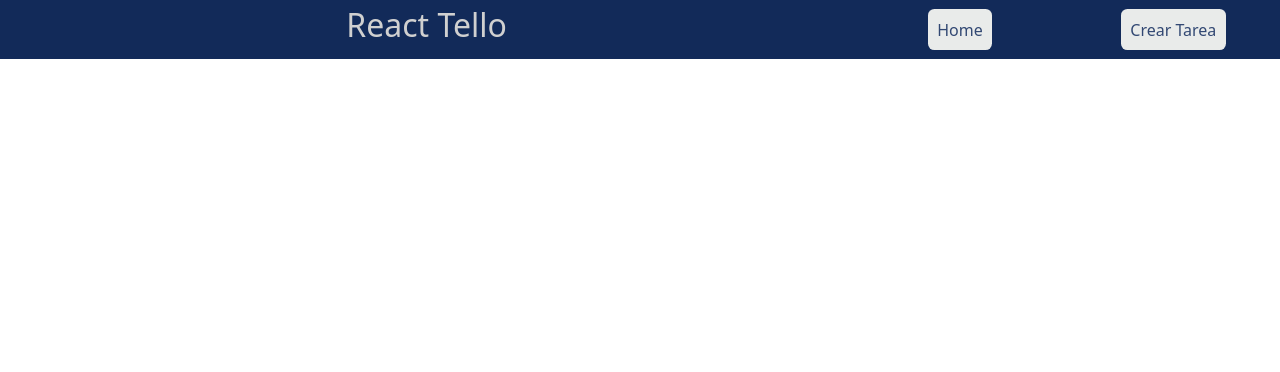
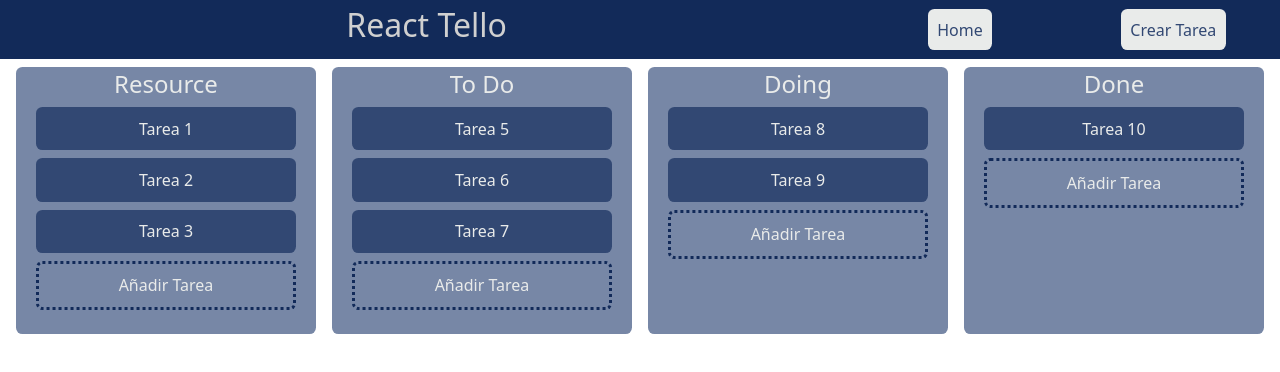
Before and after one commit to EliotHernandez/trello, a React (Create React App) app: page / in a window 1280 px wide. Shown: the top 372 px of the page. Built offline with nearby package versions, Linux system fonts and the light colour scheme.

Commit message:
Create static lists

```diff
--- a/src/App.css
+++ /dev/null
@@ -1,38 +0,0 @@
-.App {
-  text-align: center;
-}
-
-.App-logo {
-  height: 40vmin;
-  pointer-events: none;
-}
-
-@media (prefers-reduced-motion: no-preference) {
-  .App-logo {
-    animation: App-logo-spin infinite 20s linear;
-  }
-}
-
-.App-header {
-  background-color: #282c34;
-  min-height: 100vh;
-  display: flex;
-  flex-direction: column;
-  align-items: center;
-  justify-content: center;
-  font-size: calc(10px + 2vmin);
-  color: white;
-}
-
-.App-link {
-  color: #61dafb;
-}
-
-@keyframes App-logo-spin {
-  from {
-    transform: rotate(0deg);
-  }
-  to {
-    transform: rotate(360deg);
-  }
-}
--- a/src/App.js
+++ b/src/App.js
@@ -1,10 +1,39 @@
 import Header from './components/header/Header';
-import './App.css';
+import './assets/_scss/app.scss';
 
 function App() {
     return (
         <div className="App">
             <Header />
+            <div className="container-fluid">
+                <div className="row lists">
+                    <div className="col resourceList">
+                        <h4>Resource</h4>
+                        <div className="tasks">Tarea 1</div>
+                        <div className="tasks">Tarea 2</div>
+                        <div className="tasks">Tarea 3</div>
+                        <div className="addTasks">Añadir Tarea</div>
+                    </div>
+                    <div className="col toDoList">
+                        <h4>To Do</h4>
+                        <div className="tasks">Tarea 5</div>
+                        <div className="tasks">Tarea 6</div>
+                        <div className="tasks">Tarea 7</div>
+                        <div className="addTasks">Añadir Tarea</div>
+                    </div>
+                    <div className="col doingList">
+                        <h4>Doing</h4>
+                        <div className="tasks">Tarea 8</div>
+                        <div className="tasks">Tarea 9</div>
+                        <div className="addTasks">Añadir Tarea</div>
+                    </div>
+                    <div className="col doneList">
+                        <h4>Done</h4>
+                        <div className="tasks">Tarea 10</div>
+                        <div className="addTasks">Añadir Tarea</div>
+                    </div>
+                </div>
+            </div>
         </div>
     );
 }
--- /dev/null
+++ b/src/assets/_scss/app.scss
@@ -0,0 +1,60 @@
+@import '../../assets/_scss/colors.scss';
+
+.App {
+    text-align: center;
+}
+
+.App-header {
+    background-color: #282c34;
+    min-height: 100vh;
+    display: flex;
+    flex-direction: column;
+    align-items: center;
+    justify-content: center;
+    font-size: calc(10px + 2vmin);
+    color: white;
+}
+
+.lists {
+    padding: 0.5em;
+}
+
+.resourceList,
+.toDoList,
+.doingList,
+.doneList {
+    background-color: $solid;
+    color: $lightest;
+    padding: 0.2em;
+    margin: 0.5em;
+    border-radius: 0.4em;
+    padding-bottom: 1em;
+}
+
+.tasks {
+    background-color: $dark;
+    color: $lightest;
+    padding: 0.6em;
+    margin: 0.5em 0.5em;
+    border-radius: 0.4em;
+}
+
+.tasks:hover {
+    background-color: $darkest;
+    transition: all 0.4s;
+    cursor: pointer;
+}
+
+.addTasks {
+    border-style: dotted;
+    border-color: $darkest;
+    padding: 0.6em;
+    margin: 0.5em 0.5em;
+    border-radius: 0.4em;
+}
+
+.addTasks:hover {
+    background-color: $darkest;
+    transition: all 0.4s;
+    cursor: pointer;
+}
```
